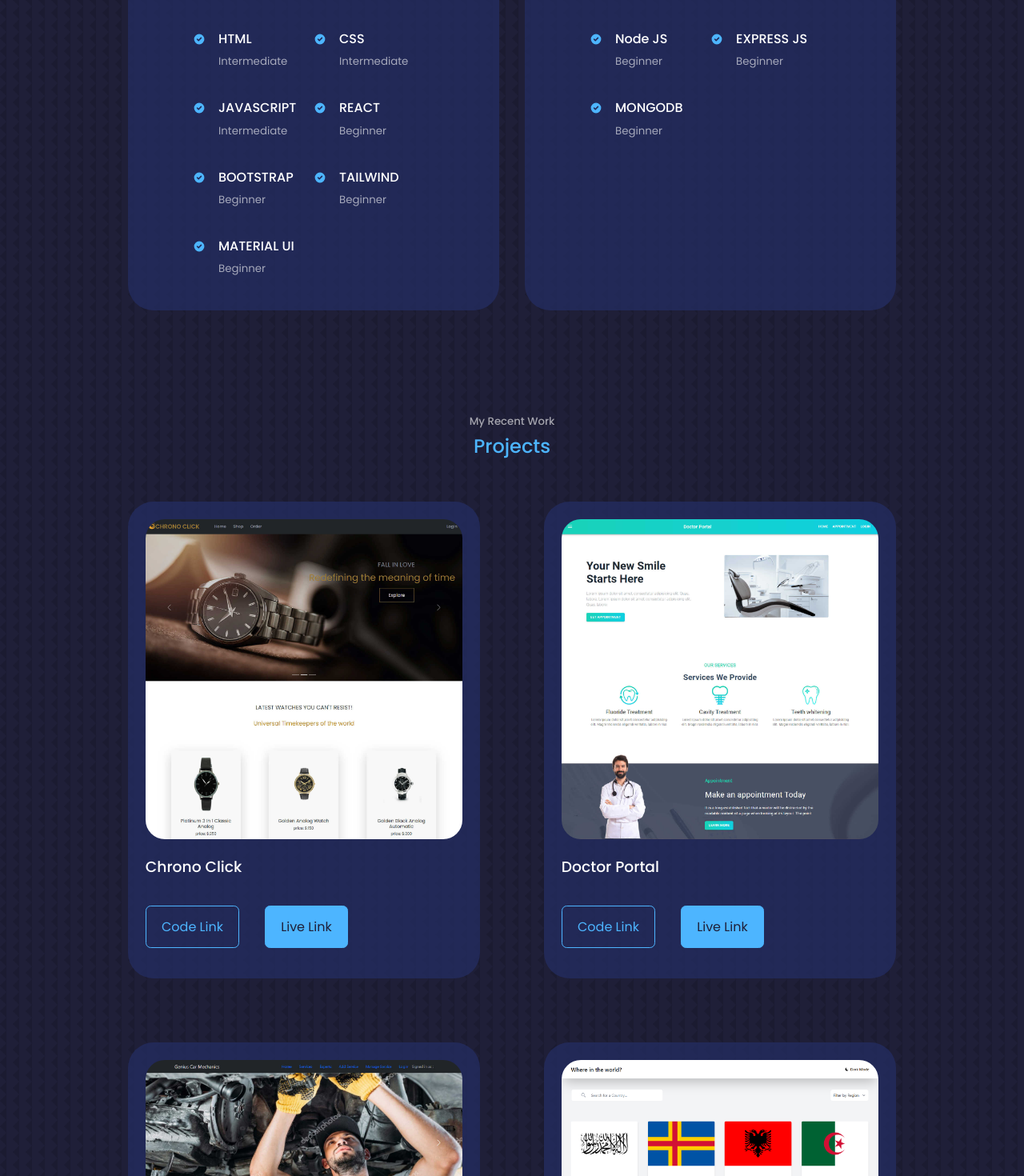
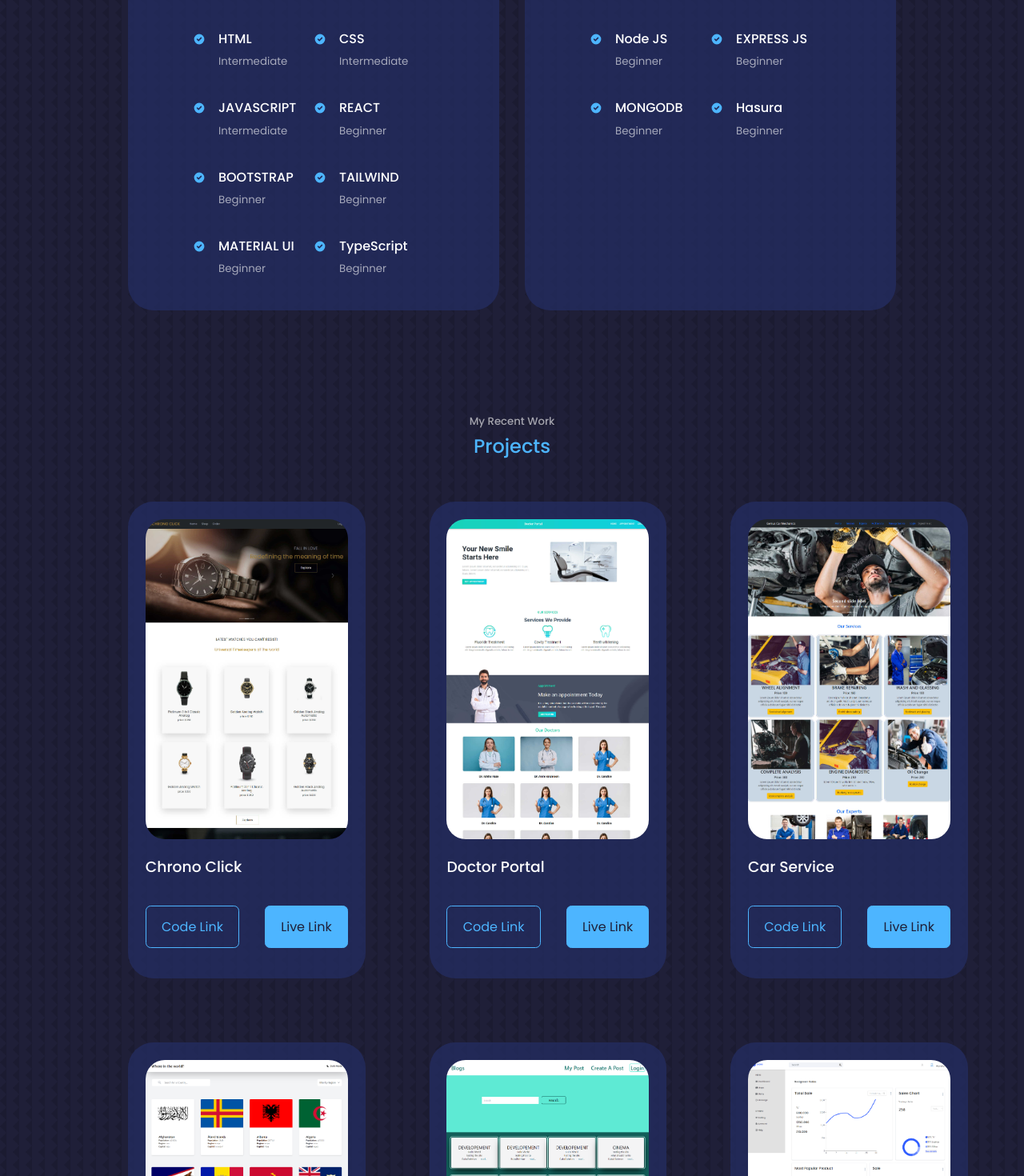
Before and after one commit to Rubai-Rahman/portfolio, a React (Create React App) app: page / in a window 1280 px wide. Shown: the part 1800-3270 px from the top of the page at 80% size. Built offline with nearby package versions, Linux system fonts and the light colour scheme.

Commit message:
new exp Added

```diff
--- a/src/components/experience/Experience.js
+++ b/src/components/experience/Experience.js
@@ -65,6 +65,13 @@ const Experience = () => {
                 <small className="text-light">Beginner</small>
               </div>
             </article>
+            <article className="experience_details">
+              <HiCheckCircle className="experience_details-icon" />
+              <div>
+                <h4>TypeScript</h4>
+                <small className="text-light">Beginner</small>
+              </div>
+            </article>
           </div>
         </div>
         {/*=====================BackEnd DevelopeMend===============*/}
@@ -94,6 +101,13 @@ const Experience = () => {
                 <small className="text-light">Beginner</small>
               </div>
             </article>
+            <article className="experience_details">
+              <HiCheckCircle className="experience_details-icon" />
+              <div>
+                <h4>Hasura</h4>
+                <small className="text-light">Beginner</small>
+              </div>
+            </article>
           </div>
         </div>
       </div>
--- a/src/components/projects/Project.css
+++ b/src/components/projects/Project.css
@@ -1,6 +1,6 @@
 .project_container {
   display: grid;
-  grid-template-columns: repeat(2, 1fr);
+  grid-template-columns: repeat(3, 1fr);
   gap: 5rem;
 }
 
@@ -25,24 +25,22 @@
 .project_item h3 {
   margin: 1.2rem 0 2rem;
 }
-.project_item-cta{
+.project_item-cta {
   display: flex;
   gap: 2rem;
   margin-bottom: 1rem;
 }
 
 /*================media Queries (Medium Devices===============*/
-@media screen and (max-width:1024px){
-
-  .project_container{
+@media screen and (max-width: 1024px) {
+  .project_container {
     grid-template-columns: 1fr 1fr;
     gap: 1.2rem;
   }
 }
 /*================media Queries (small Devices===============*/
-@media screen and (max-width:600px){
-
-  .project_container{
+@media screen and (max-width: 600px) {
+  .project_container {
     grid-template-columns: 1fr;
     gap: 1rem;
   }
--- a/src/components/projects/Projects.js
+++ b/src/components/projects/Projects.js
@@ -5,7 +5,8 @@ import doctor from "../../assets/doctor.jpeg";
 import mechanic from "../../assets/mechanic.jpeg";
 import honda from "../../assets/honda.jpeg";
 import snake from "../../assets/snake.png";
-
+import blog from "../../assets/blog.png"
+import dashboard from "../../assets/dashboard.png"
 const projects = [
   {
     id: 1,
@@ -38,14 +39,14 @@ const projects = [
   {
     id: 5,
     name: "Blog Site",
-    img: snake,
+    img: blog,
     github: "https://github.com/Rubai-Rahman/Blog_App",
     demo: "https://rec-rubai-rahman.vercel.app/",
   },
   {
     id: 6,
     name: "Admin DashBoard",
-    img: snake,
+    img: dashboard,
     github: "https://github.com/Rubai-Rahman/dashboard",
     demo: "https://sweet-melba-ac49d8.netlify.app/",
   },
```
Also changed, not shown: src/assets/blog.png (added), src/assets/dashboard.png (added).
